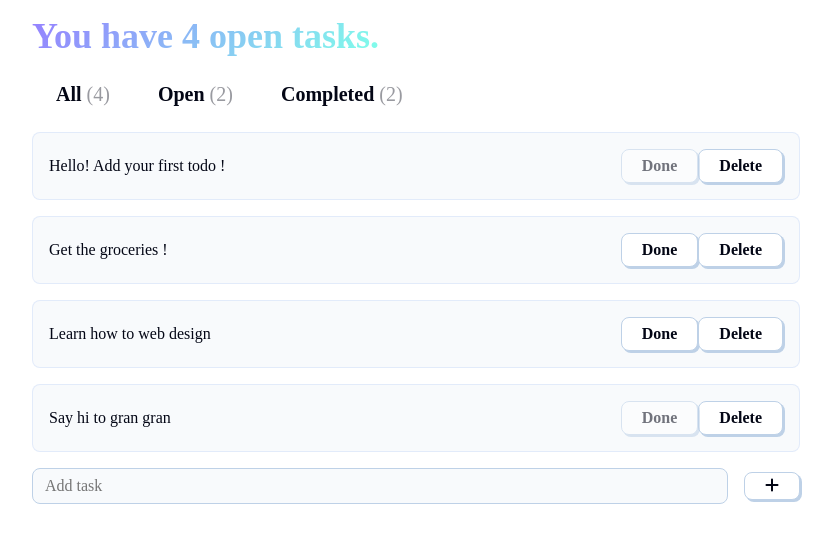
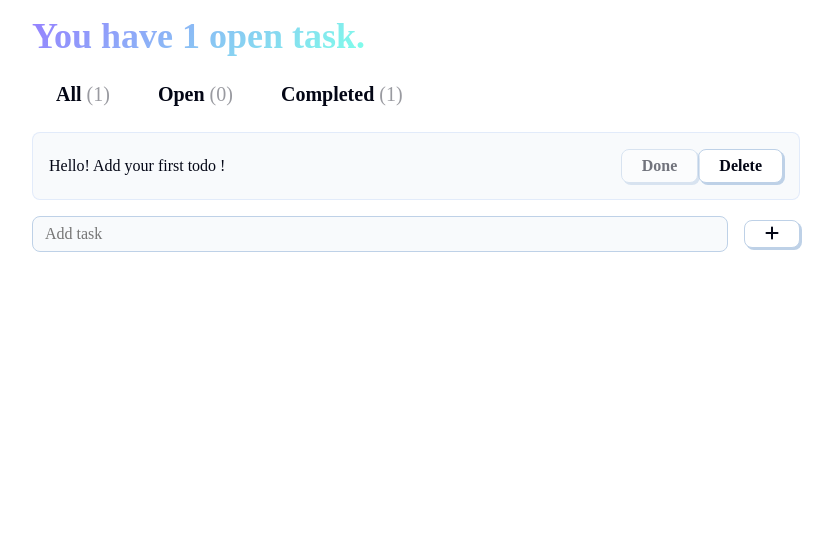
Before and after one commit to Dipxssi/react, a React (Vite) app in the folder todo-app/: page / in a window 1280 px wide. Shown: the top 542 px of the page, without its empty margins (224-1057 px from the left). Built offline with nearby package versions, Linux system fonts and the light colour scheme; a web font is replaced by a local one.

Commit message:
Added Handle add to do

```diff
--- a/todo-app/src/App.jsx
+++ b/todo-app/src/App.jsx
@@ -1,24 +1,42 @@
 // a component is a function which returns jsx nd jsx is html thaT HAS JS WRITTEN DIREctly inside it
+import { useState } from "react"
 import { Header } from "./components/Header"
 import { Tabs } from "./components/Tabs"
 import { TodoInput } from "./components/TodoInput"
 import { TodoList } from "./components/TodoList"
-
-
 function App() {
+  /*
   const todos = [
     { input: 'Hello! Add your first todo !', complete: true },
     { input: 'Get the groceries !', complete: false },
     { input: 'Learn how to web design', complete: false },
     { input: 'Say hi to gran gran', complete: true }
-  ]
+  ]*/
+  //set function
+  const [todos, setTodos] = useState([
+    { input: 'Hello! Add your first todo !', complete: true }
+  ])
+
+  function handleAddTodo (newTodo) {
+        //duplicate  the copy and completely overwrite
+        //...todos spreads the origonal todos or copies and then input property appends the new todo
+        const newTodoList = [...todos, {input : newTodo, complete : false}]
+        setTodos(newTodoList)
+  }
+
+  function handleEditTodo(){
+
+  }
+  function handleDeleteTodo () {
+
+  }
 
   return ( //react fragment <> where we can wrap our code
     <>
       <Header todos={todos} />
       <Tabs todos={todos} />
       <TodoList todos={todos} />
-      <TodoInput />
+      <TodoInput handleAddTodo = {handleAddTodo}/>
 
     </>
   )
--- a/todo-app/src/components/TodoInput.jsx
+++ b/todo-app/src/components/TodoInput.jsx
@@ -1,8 +1,17 @@
-export function TodoInput() {
+import { useState } from "react"
+export function TodoInput(props) {
+   const {handleAddTodo} = props
+   const [inputValue , setInputValue]= useState('')
   return (
      <div className="input-container">
-        <input placeholder ="Add task"></input>
-        <button>
+        <input value={inputValue}  onChange={(e) =>{setInputValue(e.target.value)
+        }} placeholder ="Add task"></input>
+
+        <button onClick={() =>{
+            if(!inputValue) {return}
+            handleAddTodo(inputValue)
+            setInputValue('')
+        }}>
            <i className="fa-solid fa-plus" />
         </button>
 
```
